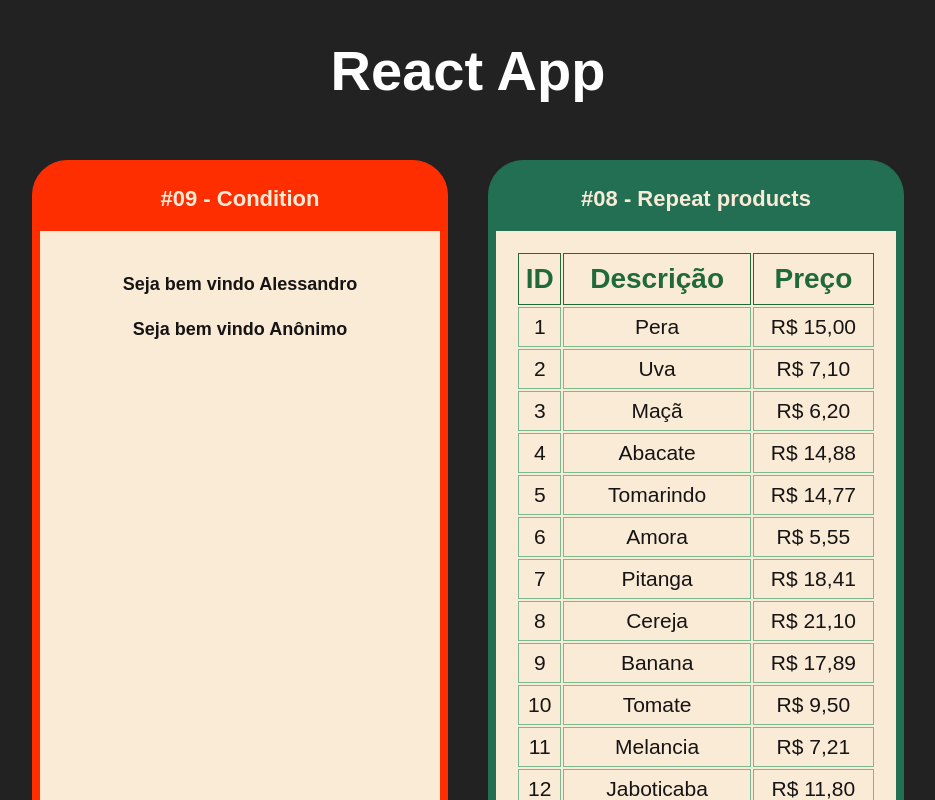
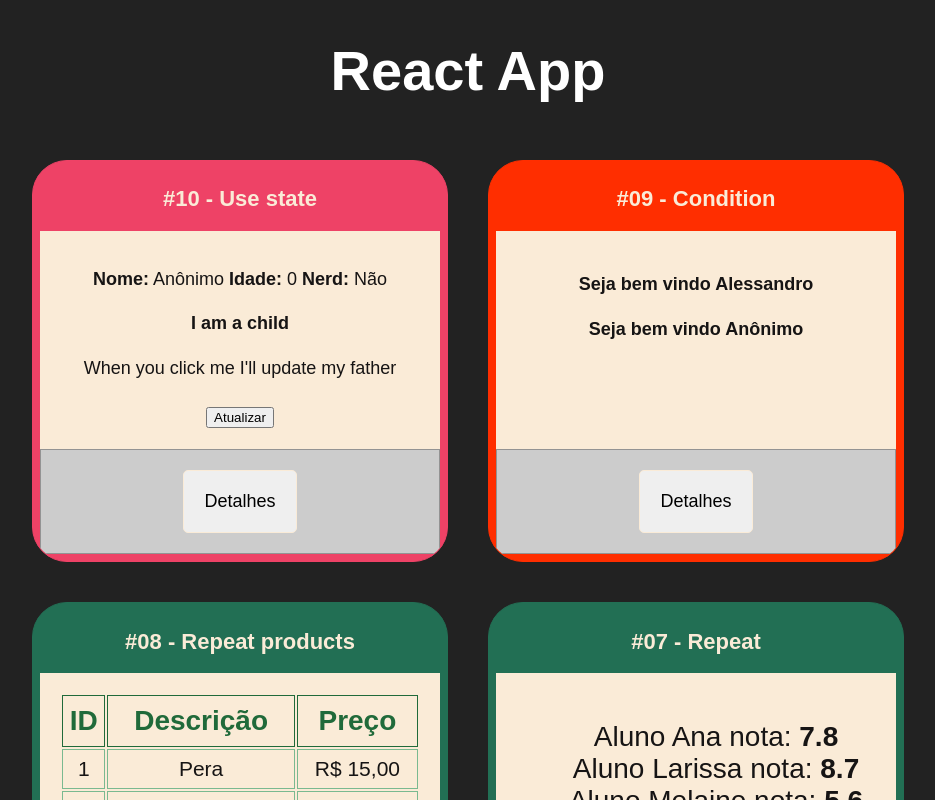
Before and after one commit to ALESSANDROLMENEZES/react-introduction, a React (Create React App) app: page / in a window 1280 px wide. Shown: the top 800 px of the page, without its empty margins (172-1107 px from the left). Built offline with nearby package versions, Linux system fonts and the light colour scheme.

Commit message:
Use state

```diff
--- a/src/App.jsx
+++ b/src/App.jsx
@@ -11,6 +11,7 @@ import Child from './components/basics/Child';
 import Repeat from './components/repetition/Repeat';
 import RepeatProducts from './components/repetition/RepeatProducts';
 import User from './components/basics/User';
+import FatherIndirect from './components/comunication/FatherIndirect';
 import './App.css';
 
 export default () => (
@@ -18,6 +19,10 @@ export default () => (
   <>
     <h1>React App</h1>
     <div className="Cards">
+
+      <Card title="#10 - Use state" color="#ee4266">
+        <FatherIndirect/>
+      </Card>
 
       <Card title="#09 - Condition" color="#ff2e00">
         <User user={{name:'Alessandro'}}/>
--- /dev/null
+++ b/src/components/comunication/ChildIndirect.jsx
@@ -0,0 +1,19 @@
+import React from 'react';
+
+export default props => {
+    const cb = props.refreshFather;
+    const name = 'Jonas';
+    const age = Math.ceil((Math.random()) * (80 - 10 + 1) + 10);
+    const nerd = ((Math.random()) > 0.5) ? 'Sim': 'Não';
+    return (
+        /* jshint ignore:start*/
+        <>
+            <div>
+                <h4>I am a child</h4>
+                <p>When you click me I'll update my father</p>
+                <button onClick={e =>cb(name, age, nerd)}>Atualizar</button>
+            </div>
+        </>
+        /* jshint ignore:end*/
+    );
+};
--- /dev/null
+++ b/src/components/comunication/FatherIndirect.jsx
@@ -0,0 +1,27 @@
+import React,{useState} from 'react';
+import ChildIndirect from './ChildIndirect';
+
+export default props => {
+    let [name, setName] = useState('Anônimo');
+    let [age, setAge] = useState(0);
+    let [nerd, setNerd] = useState('Não');
+    function update(name, age, nerd) {
+        setAge(age);
+        setName(name);
+        setNerd(nerd);
+    }
+    return (
+        /* jshint ignore:start*/
+        <>
+            <div>
+                <p>
+                    <span><strong>Nome:</strong> {name} </span>
+                    <span><strong>Idade:</strong> {age} </span>
+                    <span><strong>Nerd:</strong> {nerd} </span>
+                </p>
+            </div>
+            <ChildIndirect refreshFather={update} />
+        </>
+        /* jshint ignore:end*/
+    );
+};
--- a/src/teste.js
+++ b/src/teste.js
@@ -5,4 +5,5 @@ const weit = { a: 'teste', users:{
 
         }
     }
-}};
+}
+};
```
